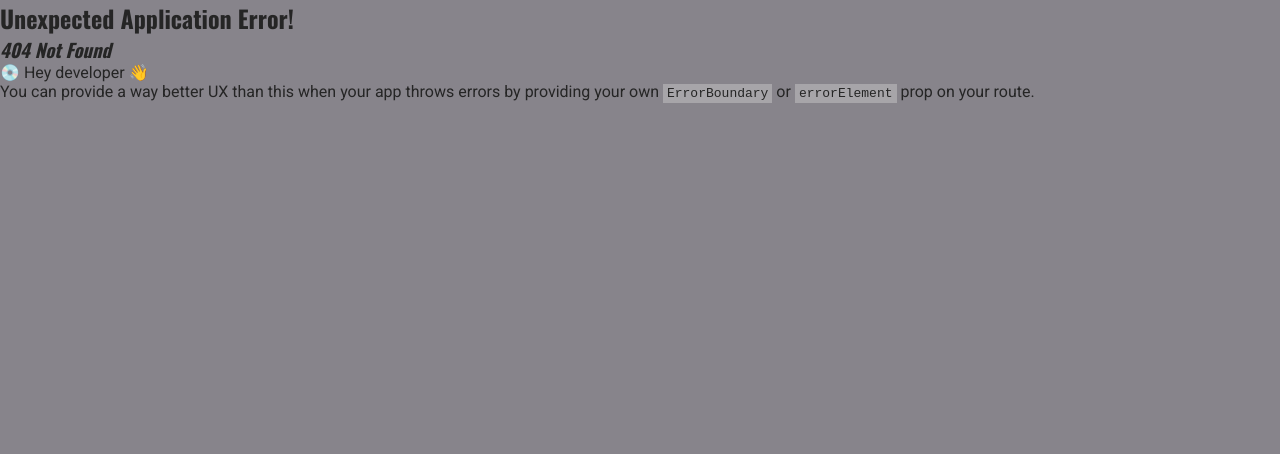
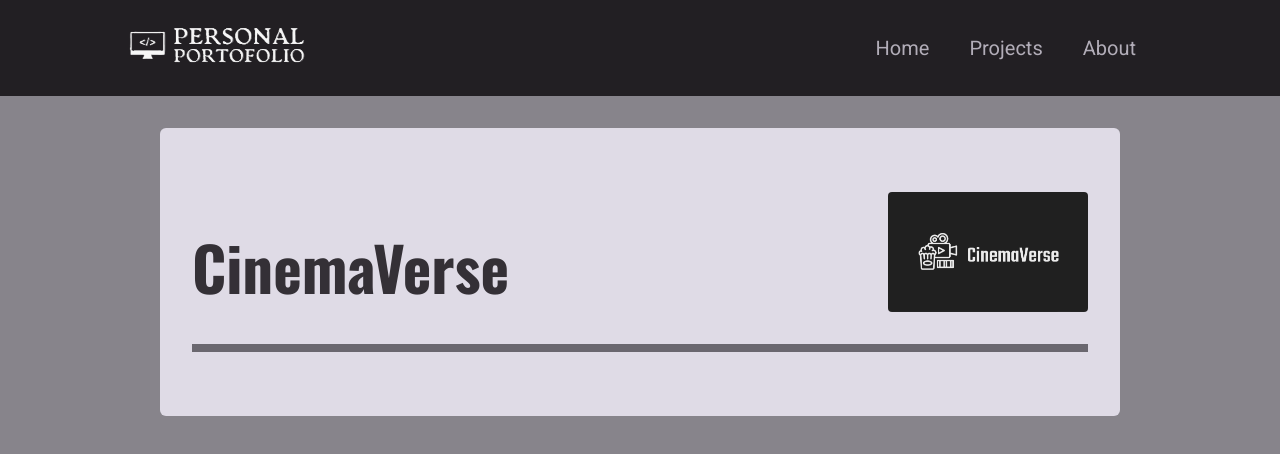
Before and after one commit to Amarildo05/Personal-Portfolio-Website, a React (Vite) app: page /single-project/1 in a window 1280 px wide. Before the commit this address had no page. Shown: the top 454 px of the page. Built offline with nearby package versions, Linux system fonts and the light colour scheme.

Commit message:
made the SinglePorject dynamic , added the single page styles and a header/ need to add details and content

```diff
--- a/src/App.jsx
+++ b/src/App.jsx
@@ -23,7 +23,7 @@ const router = createBrowserRouter([
         element: <About />,
       },
       {
-        path: "/single-project",
+        path: "/single-project/:id",
         element: <SingleProject />,
       },
     ],
--- a/src/componenets/common/navbar/Navbar.jsx
+++ b/src/componenets/common/navbar/Navbar.jsx
@@ -5,7 +5,7 @@ export default function Navbar() {
   return (
     <header className="header">
       <NavLink to="/" className="nav-link">
-        <img src="/Logo.png" width={260} />
+        <img src="/Logo.png" width={180} />
       </NavLink>
       <nav>
         <ul>
--- a/src/componenets/homePage/featuredProjects/FeaturedProjects.jsx
+++ b/src/componenets/homePage/featuredProjects/FeaturedProjects.jsx
@@ -1,6 +1,6 @@
 import projects from "../../../projectsData";
+import ProjectCards from "../../projects/projectCard/ProjectCards";
 import "../../../PagesLayout.css";
-import ProjectCards from "../../projects/projectCard/ProjectCards";
 
 export default function FeaturedProjects() {
   // Filter the featured projects
--- a/src/componenets/projects/projectCard/ProjectCards.css
+++ b/src/componenets/projects/projectCard/ProjectCards.css
@@ -18,6 +18,15 @@
 
 .project-card:hover {
   transform: scale(1.05);
+}
+
+.project-card a {
+  text-decoration: none;
+  color: inherit;
+}
+
+.project-card a:visited {
+  color: inherit;
 }
 
 .card-image {
--- a/src/componenets/projects/projectCard/ProjectCards.jsx
+++ b/src/componenets/projects/projectCard/ProjectCards.jsx
@@ -4,10 +4,10 @@ import PropTypes from "prop-types";
 
 export default function ProjectCards({ projects }) {
   return (
-    <Link to="/single-project">
     <ul className="project-cards-grid">
       {projects.map((project) => (
         <li key={project.id} className="project-card">
+          <Link to={`/single-project/${project.id}`}>
             <div className="card-image">
               <img src={project.photo} alt={project.title} />
             </div>
@@ -15,10 +15,10 @@ export default function ProjectCards({ projects }) {
               <h3>{project.title}</h3>
               <p>{project.description}</p>
             </div>
+          </Link>
         </li>
       ))}
     </ul>
-    </Link>
   );
 }
 
--- /dev/null
+++ b/src/componenets/singleProject/ProjectDetails.css
@@ -0,0 +1,65 @@
+.project-content {
+  width: 95%;
+  max-width: 60rem;
+  margin: var(--size-8) auto;
+  font-size: var(--size-5);
+  line-height: var(--size-8);
+  background-color: var(--color-grey-100);
+  border-radius: 6px;
+  padding: var(--size-4);
+}
+
+.project-content p {
+  color: var(--color-grey-800);
+}
+
+/* .project-content .image {
+  margin: var(--size-4) auto;
+  width: 100%;
+  max-width: 600px;
+} */
+
+.project-header {
+  padding-bottom: var(--size-8);
+  border-bottom: 8px solid var(--color-grey-600);
+  margin: var(--size-4) 0;
+  display: flex;
+  flex-direction: column;
+  justify-content: space-between;
+  align-items: center;
+  gap: 1rem;
+}
+
+.project-header h1 {
+  font-size: var(--size-8);
+  color: var(--color-grey-800);
+  margin: 0;
+  line-height: initial;
+  text-align: center;
+}
+
+.project-header img {
+  object-fit: cover;
+  border-radius: var(--size-1);
+  width: 200px;
+  height: 120px;
+}
+
+@media (min-width: 768px) {
+  .project-header {
+    margin: var(--size-8) 0;
+    flex-direction: row;
+    align-items: flex-end;
+  }
+
+  .project-header h1 {
+    font-size: var(--size-16);
+    text-align: left;
+  }
+}
+
+@media (min-width: 768px) {
+  .project-content {
+    padding: var(--size-8);
+  }
+}
--- a/src/componenets/singleProject/ProjectDetails.jsx
+++ b/src/componenets/singleProject/ProjectDetails.jsx
@@ -1,5 +1,24 @@
-export default function ProjectDetails() {
+import PropTypes from "prop-types";
+import "./ProjectDetails.css";
+
+export default function ProjectDetails({ project }) {
   return (
-    <div>ProjectDetails</div>
-  )
+    <article className="project-content">
+      <header className="project-header">
+        <h1>{project.title}</h1>
+        <img src={project.photo} alt={project.title} width={200} height={150} />
+      </header>
+    </article>
+  );
 }
+
+// Prop validation for 'project details'
+ProjectDetails.propTypes = {
+  project: PropTypes.shape({
+    title: PropTypes.string.isRequired,
+    description: PropTypes.string.isRequired,
+    photo: PropTypes.string.isRequired,
+    isFeatured: PropTypes.bool, // Optional field
+    id: PropTypes.number.isRequired, // Assuming 'id' is always required
+  }).isRequired,
+};
--- a/src/index.css
+++ b/src/index.css
@@ -17,15 +17,6 @@ body {
   --color-grey-700: hsl(265, 4%, 31%);
   --color-grey-800: hsl(276, 5%, 20%);
   --color-grey-900: hsl(280, 5%, 13%);
-
-  --color-primary-50: #c8b3ce;
-  --color-primary-100: #a07aaa;
-  --color-primary-200: #884c97;
-  --color-primary-300: #843897;
-  --color-primary-400: #732392;
-  --color-primary-500: #5a097a;
-  --color-primary-600: #480264;
-  --color-primary-700: #3d0264;
 
   --size-1: 0.25rem;
   --size-2: 0.5rem;
--- a/src/pages/SingleProject.jsx
+++ b/src/pages/SingleProject.jsx
@@ -1,9 +1,14 @@
+import { useParams } from "react-router-dom";
 import ProjectDetails from "../componenets/singleProject/ProjectDetails";
+import projects from "../projectsData";
 
 export default function SingleProject() {
+  const { id } = useParams(); // Get project ID from the URL
+  const project = projects.find((project) => project.id === parseInt(id)); // Find the project by ID
+
   return (
     <div>
-        <ProjectDetails />
+      <ProjectDetails project={project} />
     </div>
-  )
+  );
 }
```
Lines whose indentation alone changed are shown as unchanged.
